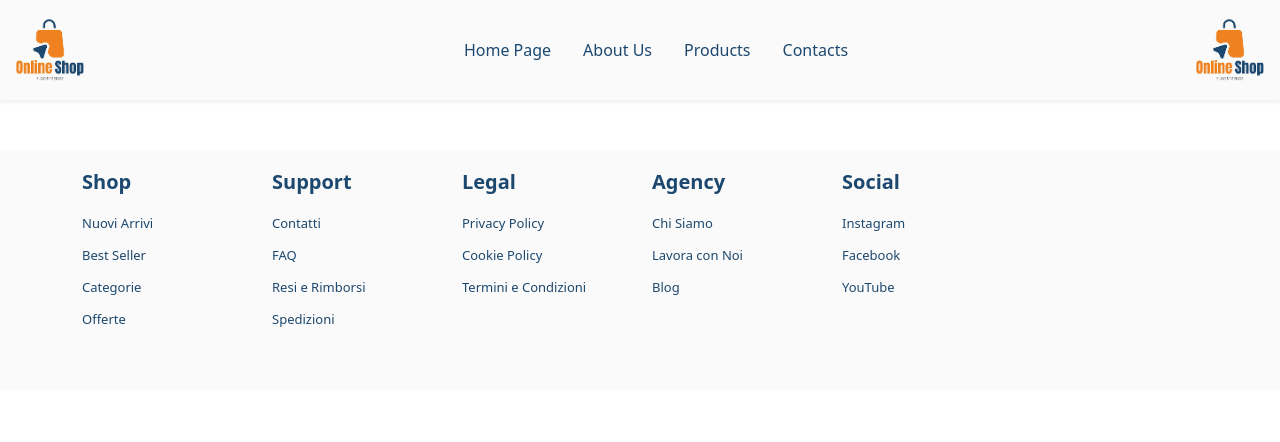
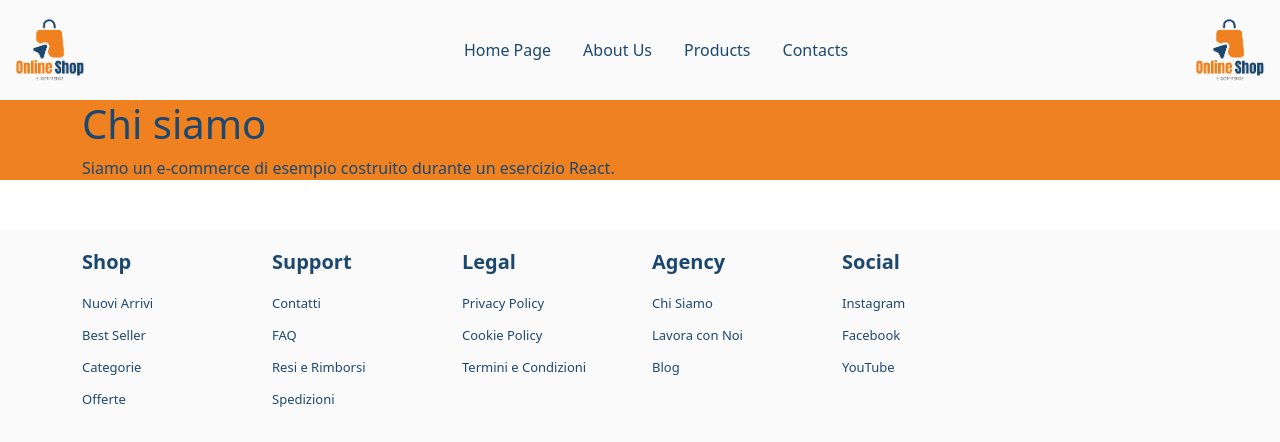
Before and after one commit to angelostori/react-router, a React (Vite) app: page /about in a window 1280 px wide. Shown: the top 442 px of the page. Built offline with nearby package versions, Linux system fonts and the light colour scheme.

Commit message:
add Home and About pages

```diff
--- a/src/Layout.jsx
+++ b/src/Layout.jsx
@@ -7,7 +7,7 @@ export default function Layout() {
     return (
         <>
             <Header />
-            <main className="container">
+            <main>
                 <Outlet />
             </main>
             <Footer />
--- a/src/components/style/index.css
+++ b/src/components/style/index.css
@@ -66,3 +66,12 @@ footer a {
   color: #1c486f;
   font-size: 13px
 }
+
+/*========================================================*/
+/*_________________________JUMBO______________________*/
+/*========================================================*/
+
+.jumbo {
+  background-color: #ef8120;
+  color: #1c486f;
+}
--- a/src/pages/About.jsx
+++ b/src/pages/About.jsx
@@ -1,9 +1,12 @@
 export default function About() {
-
-
     return (
-        <>
-
-        </>
-    )
+        <div className="jumbo">
+            <div className="container">
+                <h1>Chi siamo</h1>
+                <p>
+                    Siamo un e-commerce di esempio costruito durante un esercizio React.
+                </p>
+            </div>
+        </div>
+    );
 }
--- a/src/pages/Home.jsx
+++ b/src/pages/Home.jsx
@@ -1,9 +1,10 @@
 export default function Home() {
-
-
     return (
-        <>
-
-        </>
+        <div className="jumbo">
+            <div className="container">
+                <h1>Benvenuto nel nostro e-commerce!</h1>
+                <p>Esplora i nostri prodotti</p>
+            </div>
+        </div>
     )
 }
```
